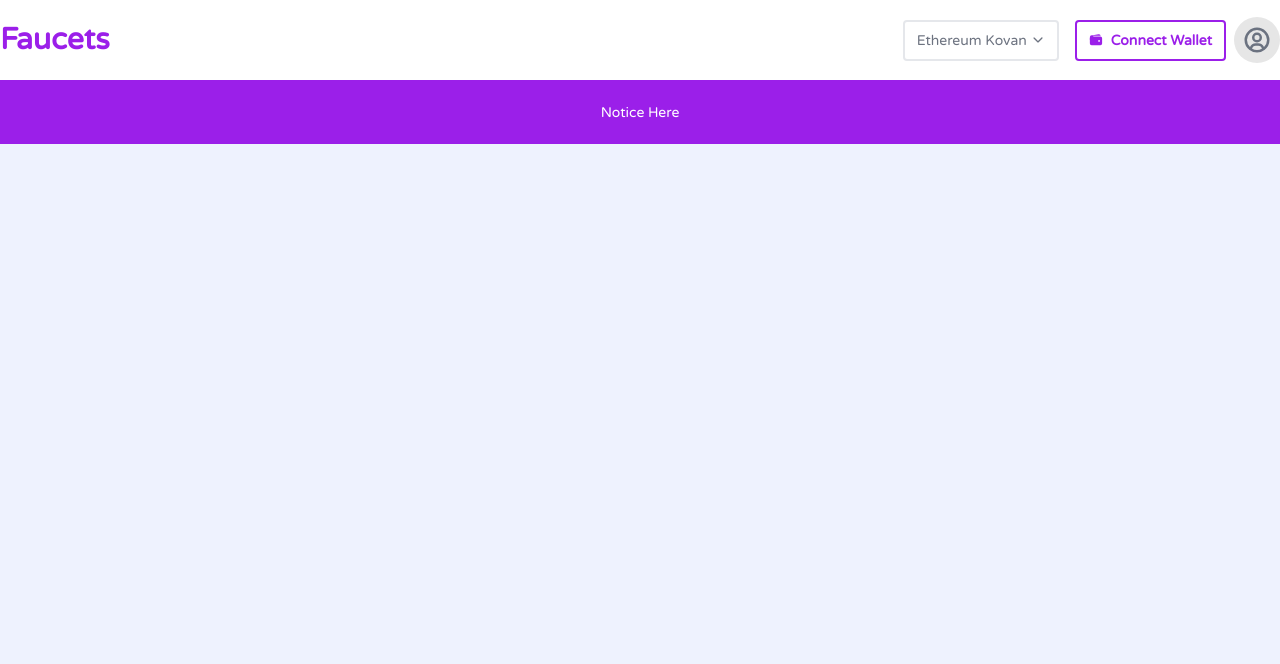
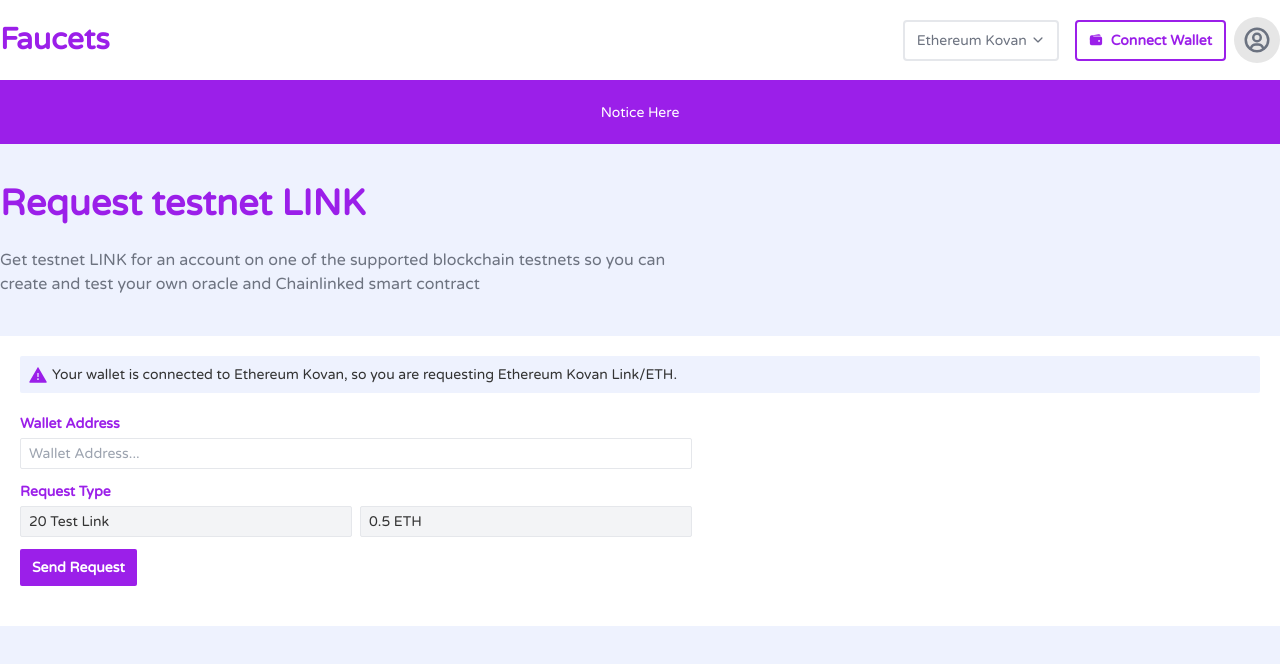
Before and after one commit to Rubayet-billah/faucets-client, a React (Create React App) app: page / in a window 1280 px wide. Shown: the top 664 px of the page. Built offline with nearby package versions, Linux system fonts and the light colour scheme.

Commit message:
wallet dash board added

```diff
--- a/package.json
+++ b/package.json
@@ -9,6 +9,7 @@
     "daisyui": "^2.42.1",
     "react": "^18.2.0",
     "react-dom": "^18.2.0",
+    "react-hook-form": "^7.40.0",
     "react-icons": "^4.7.1",
     "react-router-dom": "^6.4.4",
     "react-scripts": "5.0.1",
--- a/src/components/Homepage/Home.js
+++ b/src/components/Homepage/Home.js
@@ -1,9 +1,17 @@
 import React from 'react';
+import WalletDashboard from './WalletDashboard';
 
 const Home = () => {
     return (
         <div>
             <div className='bg-primary text-white h-16 flex justify-center items-center'> Notice Here</div>
+            <section className='my-10'>
+                <h2 className='text-4xl text-primary font-semibold'>Request testnet LINK</h2>
+                <p className='mt-6 text-accent text-base max-w-2xl'>Get testnet LINK for an account on one of the supported blockchain testnets so you can create and test your own oracle and Chainlinked smart contract</p>
+            </section>
+            <main>
+                <WalletDashboard />
+            </main>
         </div>
     );
 };
--- /dev/null
+++ b/src/components/Homepage/RequestTable.js
@@ -0,0 +1,11 @@
+import React from 'react';
+
+const RequestTable = () => {
+    return (
+        <div>
+
+        </div>
+    );
+};
+
+export default RequestTable;
--- /dev/null
+++ b/src/components/Homepage/WalletDashboard.js
@@ -0,0 +1,30 @@
+import React from 'react';
+import { AiFillWarning } from 'react-icons/ai'
+import { useForm } from 'react-hook-form'
+
+const WalletDashboard = () => {
+    const { register, handleSubmit } = useForm();
+
+
+    const handleAction = () => {
+
+    }
+    return (
+        <div className='bg-white p-5'>
+            <p className='md:flex items-center p-2 rounded-sm bg-secondary '><AiFillWarning className='text-xl text-primary mr-1' />  Your wallet is connected to Ethereum Kovan, so you are requesting Ethereum Kovan Link/ETH.</p>
+
+            <form onSubmit={handleSubmit(handleAction)} className='my-5 md:max-w-2xl' >
+                <label className='text-primary font-bold'>Wallet Address</label> <br />
+                <input type="text" placeholder='Wallet Address...' className='border px-2 py-1 mt-1 mb-3 w-full rounded-sm' />
+                <label className='text-primary font-bold'>Request Type</label> <br />
+                <div className='grid grid-cols-2 gap-2'>
+                    <input type="text" className='border px-2 py-1 mt-1 w-full rounded-sm bg-gray-100' defaultValue='20 Test Link' />
+                    <input type="text" className='border px-2 py-1 mt-1 w-full rounded-sm bg-gray-100' defaultValue='0.5 ETH' />
+                </div>
+                <input type="submit" value="Send Request" className='px-3 py-2 bg-primary text-white font-bold rounded-sm mt-3' />
+            </form>
+        </div>
+    );
+};
+
+export default WalletDashboard;
```
Also changed, not shown: 1 other file (tests, documents, lock files or other folders).
